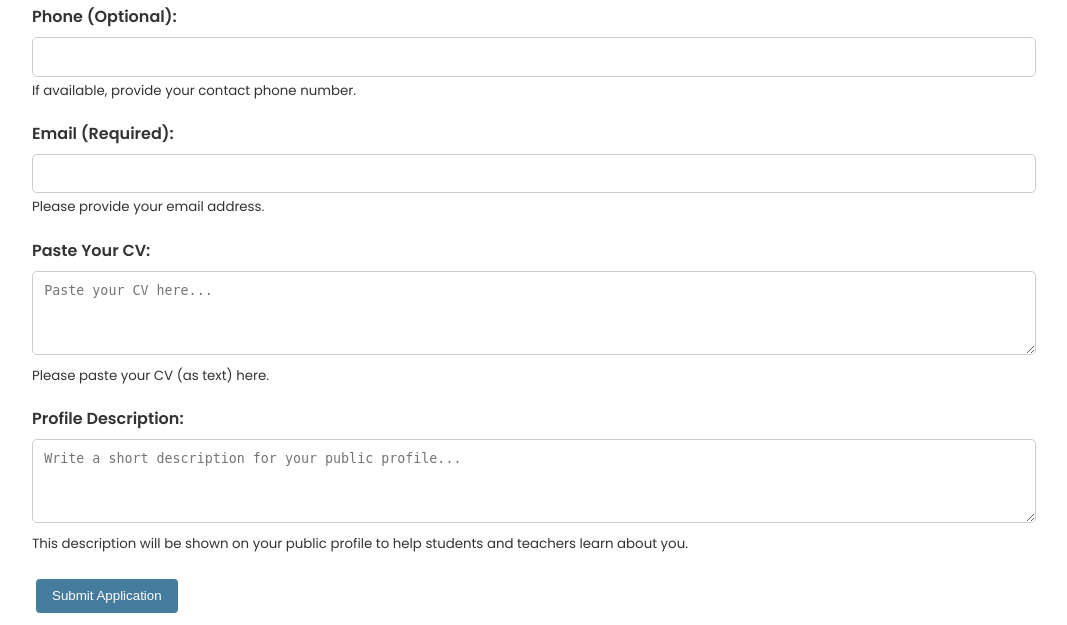
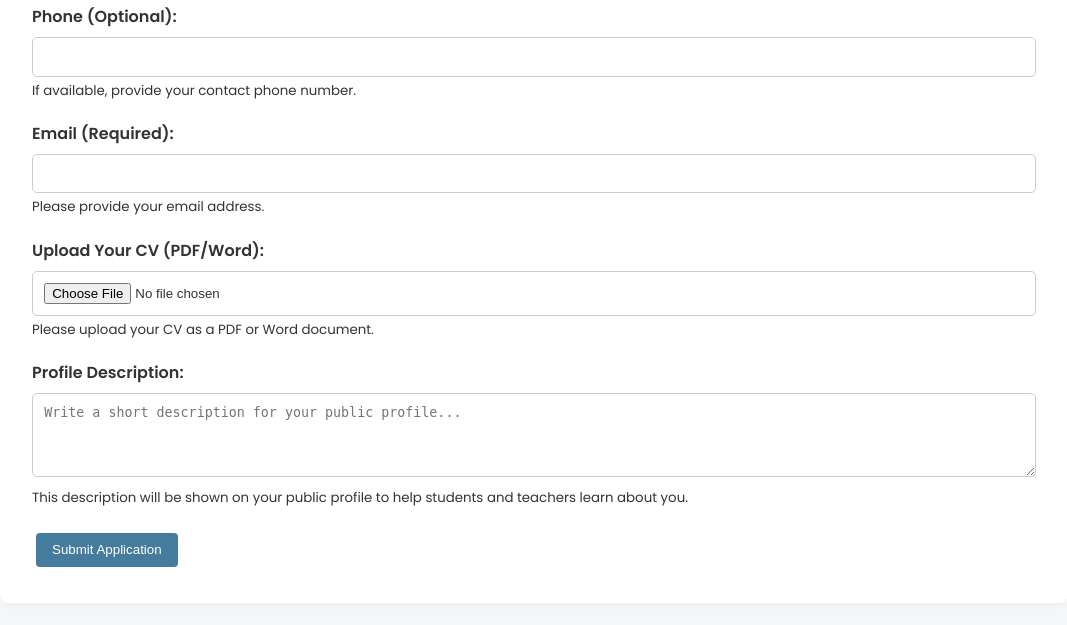
Before and after one commit to KevinShilla/tzstudies, a Flask app: page /become_tutor in a window 1280 px wide. Shown: the part 1059-1684 px from the top of the page, without its empty margins (106-1173 px from the left). Run offline with Flask 3, Linux system fonts and the light colour scheme.

Commit message:
Initial commit

```diff
--- a/app.py
+++ b/app.py
@@ -4,6 +4,7 @@ from flask_mail import Mail, Message
 from flask_sqlalchemy import SQLAlchemy
 from config import Config  # Import configuration from config.py
 import openai  # For the AI assistant endpoint (if used)
+from werkzeug.utils import secure_filename  # For safely handling file names
 
 app = Flask(__name__)
 app.config.from_object(Config)
@@ -23,7 +24,7 @@ mail = Mail(app)
 # Initialize SQLAlchemy with PostgreSQL connection from config.py
 db = SQLAlchemy(app)
 
-# Define the TutorApplication model with the new bio fields
+# Define the TutorApplication model with the CV now storing the file path
 class TutorApplication(db.Model):
     id = db.Column(db.Integer, primary_key=True)
     name = db.Column(db.String(255), nullable=False)
@@ -34,7 +35,7 @@ class TutorApplication(db.Model):
     classes_taught = db.Column(db.String(255), nullable=False)
     phone = db.Column(db.String(50))
     email = db.Column(db.String(255), nullable=False)
-    cv_bio = db.Column(db.Text, nullable=False)          # CV bio: paste your CV text
+    cv_bio = db.Column(db.Text, nullable=False)          # Now stores the file path of the CV
     profile_bio = db.Column(db.Text, nullable=False)       # Public profile description
 
 with app.app_context():
@@ -43,6 +44,11 @@ with app.app_context():
 # Define folder paths for exam PDFs and answer key PDFs (if used)
 EXAMS_FOLDER = os.path.join(os.getcwd(), "exams")
 ANSWER_KEYS_FOLDER = os.path.join(os.getcwd(), "answer_keys")
+
+# Define folder for CV uploads
+CV_UPLOAD_FOLDER = os.path.join(os.getcwd(), "uploads", "cvs")
+if not os.path.exists(CV_UPLOAD_FOLDER):
+    os.makedirs(CV_UPLOAD_FOLDER)
 
 @app.route('/')
 def index():
@@ -84,16 +90,22 @@ def become_tutor():
         classes_taught = request.form.get('classes_taught', '').strip()
         phone = request.form.get('phone', '').strip()
         email = request.form.get('email', '').strip()
-        cv_bio = request.form.get('cv_bio', '').strip()         # New CV bio field
-        profile_bio = request.form.get('profile_bio', '').strip()   # New public profile bio field
+        # Get the uploaded CV file
+        cv_file = request.files.get('cv_file')
+        profile_bio = request.form.get('profile_bio', '').strip()   # Public profile bio field
 
         # Validate required fields (phone is optional)
         if (not name or not location or not school or not hourly_rate or
-            not experience or not classes_taught or not email or not cv_bio or not profile_bio):
-            error = "Please fill in all required fields."
+            not experience or not classes_taught or not email or not cv_file or not profile_bio):
+            error = "Please fill in all required fields and upload your CV."
             return render_template('become_tutor.html', error=error)
 
-        # Prepare email content for admin notification including the new bios
+        # Save the uploaded CV file
+        filename = secure_filename(cv_file.filename)
+        file_path = os.path.join(CV_UPLOAD_FOLDER, filename)
+        cv_file.save(file_path)
+
+        # Prepare email content for admin notification without showing the file path
         subject = "New Tutor Application"
         body = f"""
 New Tutor Application:
@@ -107,14 +119,15 @@ Classes Taught: {classes_taught}
 Phone: {phone}
 Email: {email}
 
-CV Bio:
-{cv_bio}
-
 Profile Bio:
 {profile_bio}
         """
         try:
             msg = Message(subject=subject, recipients=["tzstudies2024@gmail.com"], body=body)
+            # Attach the uploaded CV file to the email
+            with open(file_path, 'rb') as fp:
+                file_data = fp.read()
+            msg.attach(filename, cv_file.content_type, file_data)
             mail.send(msg)
         except Exception as e:
             error = f"An error occurred while sending your application: {str(e)}"
@@ -130,7 +143,7 @@ Profile Bio:
             classes_taught=classes_taught,
             phone=phone,
             email=email,
-            cv_bio=cv_bio,
+            cv_bio=file_path,  # Save the file path in the database
             profile_bio=profile_bio
         )
         db.session.add(new_application)
--- a/static/css/styles.css
+++ b/static/css/styles.css
@@ -110,7 +110,6 @@ body {
 }
 
 
-
 .exam-card:hover, .tutor-card:hover {
   transform: translateY(-5px) scale(1.02);
 }
--- a/templates/become_tutor.html
+++ b/templates/become_tutor.html
@@ -81,9 +81,9 @@
           <small>Please provide your email address.</small>
         </div>
         <div class="form-group">
-          <label for="cv_bio">Paste Your CV:</label>
-          <textarea id="cv_bio" name="cv_bio" required rows="4" placeholder="Paste your CV here..."></textarea>
-          <small>Please paste your CV (as text) here.</small>
+          <label for="cv_file">Upload Your CV (PDF/Word):</label>
+          <input type="file" id="cv_file" name="cv_file" accept=".pdf, .doc, .docx" required>
+          <small>Please upload your CV as a PDF or Word document.</small>
         </div>
         <div class="form-group">
           <label for="profile_bio">Profile Description:</label>
```
Also changed, not shown: 1 other file.
